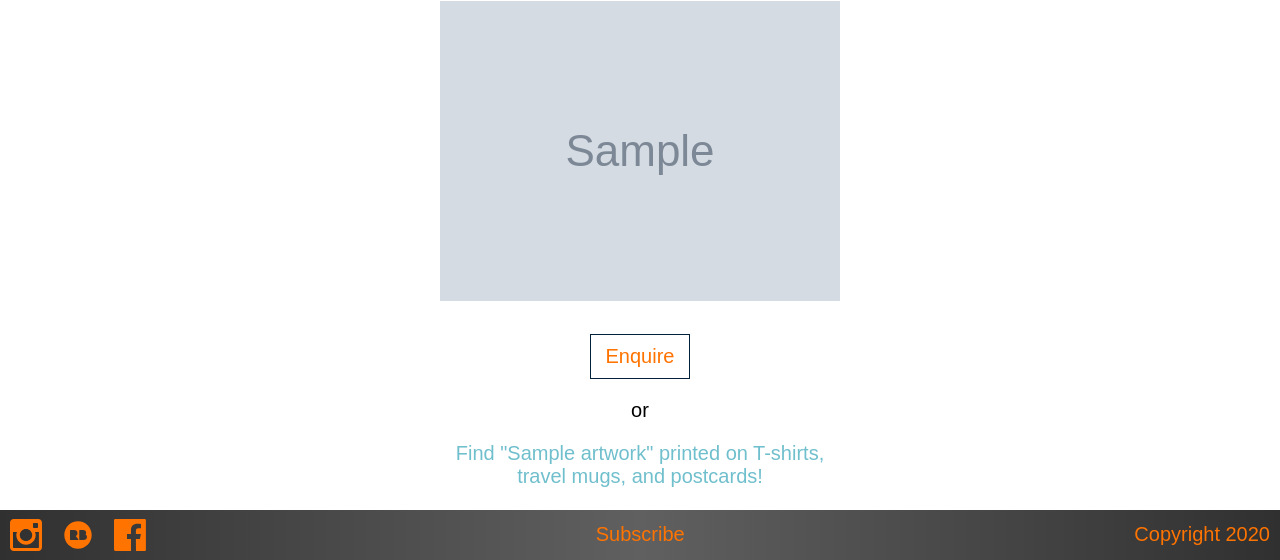
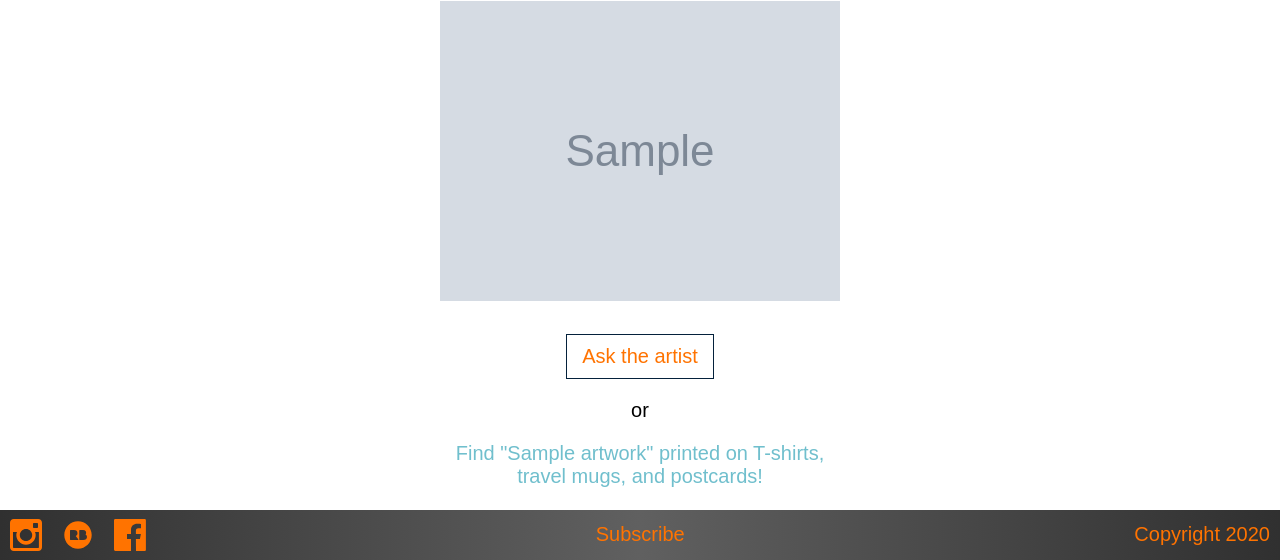
Before and after one commit to Psyclonic-Studios/psyclonic-studios-website, a Flask app: template templates/artwork.html in a window 1280 px wide. Shown: the part 927-1487 px from the top of the page. Run offline with Flask 2, Linux system fonts and the light colour scheme; the template is opened without the code that fills it: most values are stand-ins (such as "Sample title", 1, 10 or a date in 2020); grey boxes marked "Sample" are stand-in pictures; parts of the project's set-up code (start-up, migrations or seed data) failed here and were passed over.

Commit message:
modify buy message

```diff
--- a/templates/artwork.html
+++ b/templates/artwork.html
@@ -82,7 +82,7 @@
         class="hover-accent text-primary border-accent background-white button-wide">Buy</button>
     {% endif %}
     <button id="enquire-button" type="button"
-        class="hover-accent text-primary border-accent background-white button-wide">Enquire</button>
+        class="hover-accent text-primary border-accent background-white button-wide">Ask the artist</button>
 </div>
 <div id="enquire-form" class="narrow-page center medium-vertical-margins" hidden>
     <form class="bordered" action="/artwork-enquire/{{ artwork.id }}" method="POST">
@@ -107,9 +107,9 @@
 {% if artwork.forSale and artwork.price %}
 <div id="buy-form" class="narrow-page center medium-vertical-margins" hidden>
     <form class="bordered" action="/artwork-buy/{{ artwork.id }}" method="POST">
-        <p class="small-font">Because of the many shapes and sizes of my artworks, packaging can be a little bit tricky!
-            Customised shipping needs to be arranged for each piece, so if you could please submit your contact details,
-            shipping address, and any other shipping requirements, I will send an estimate of the shipping cost to you.
+        <p class="small-font">Because of the many shapes and sizes of my artworks, packaging some of them can be a little bit tricky!
+            Customised shipping needs to be arranged for this piece, so if you could please submit your contact details,
+            shipping address, and any other shipping requirements, I will send an estimate of the shipping cost to you. (For addresses within Australia, shipping is typically under $20. For international orders, shipping is typically under $50)
         </p>
         <div class="medium-vertical-margins">
             <h4 class="small-vertical-margins">Contact information</h4>
```
